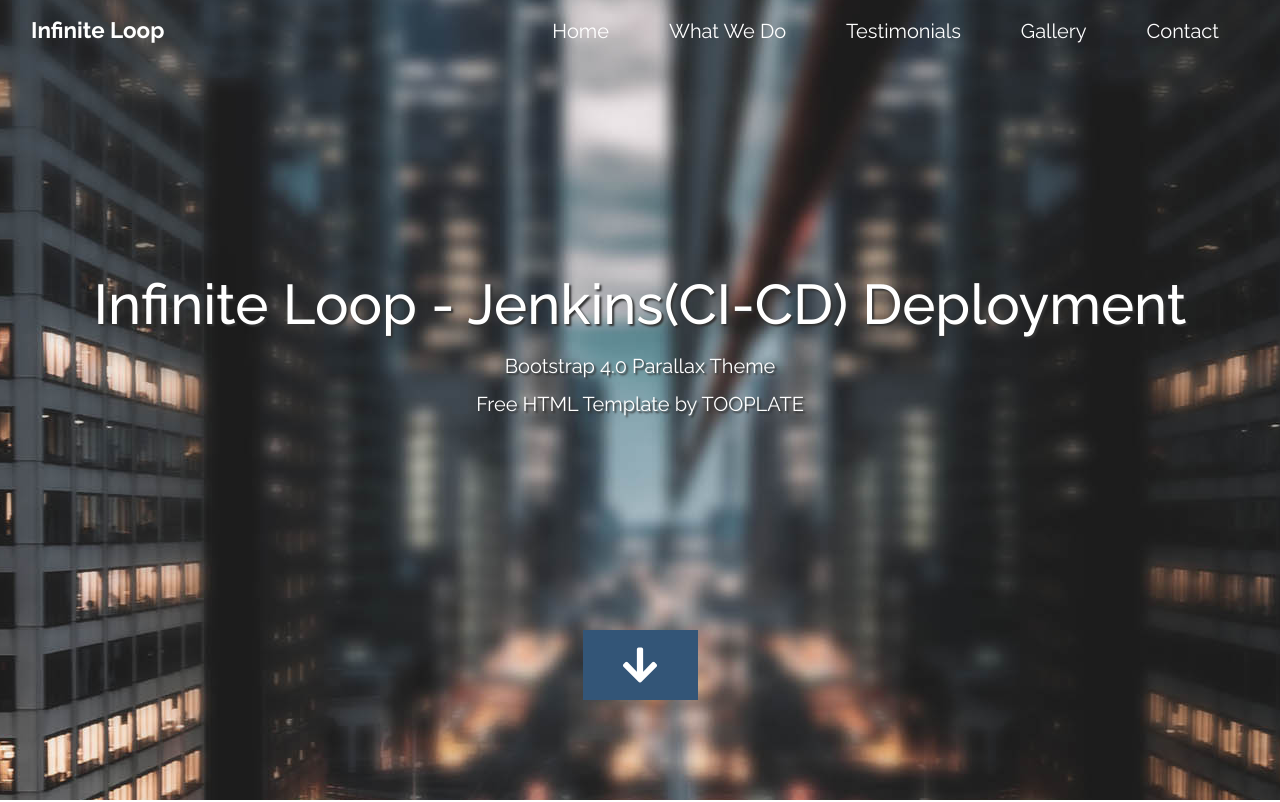
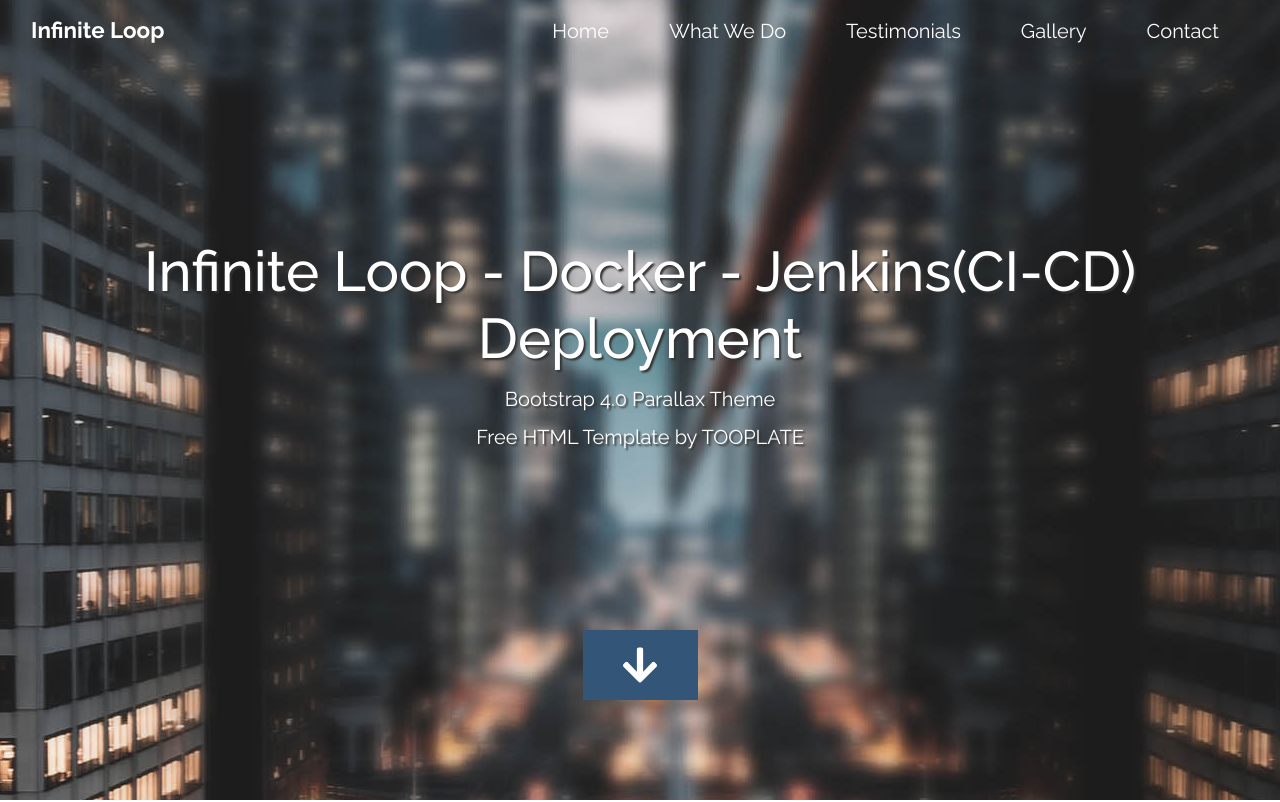
Before and after one commit to Rajesh-210/infinite-loop-website, a plain HTML site: page index.html in a window 1280 px wide. Shown: the top 802 px of the page. Drawn offline with Linux system fonts and the light colour scheme.

Commit message:
Update index.html

```diff
--- a/index.html
+++ b/index.html
@@ -54,7 +54,7 @@
 
       <div class="text-center tm-hero-text-container">
         <div class="tm-hero-text-container-inner">
-            <h2 class="tm-hero-title">Infinite Loop - Jenkins(CI-CD) Deployment</h2>
+            <h2 class="tm-hero-title">Infinite Loop - Docker - Jenkins(CI-CD) Deployment</h2>
             <p class="tm-hero-subtitle">
               Bootstrap 4.0 Parallax Theme
               <br>Free HTML Template by TOOPLATE
```
